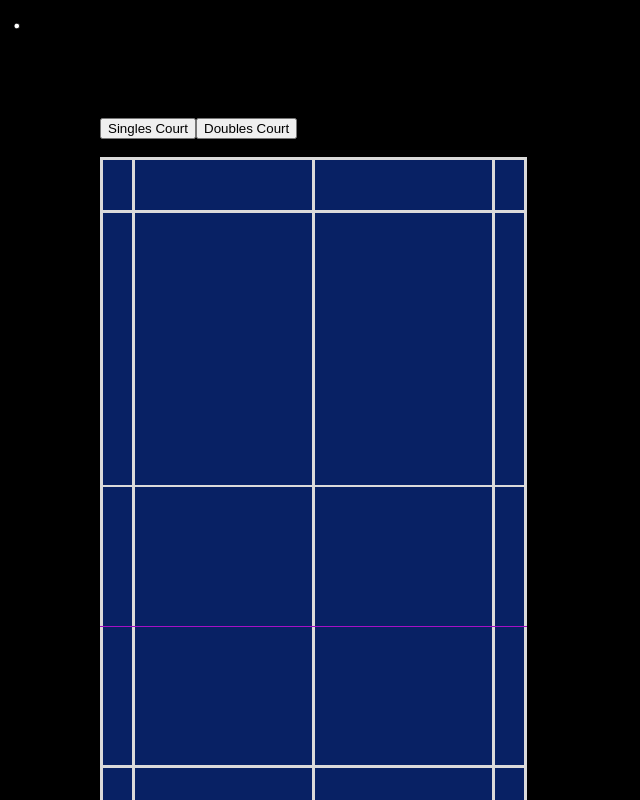
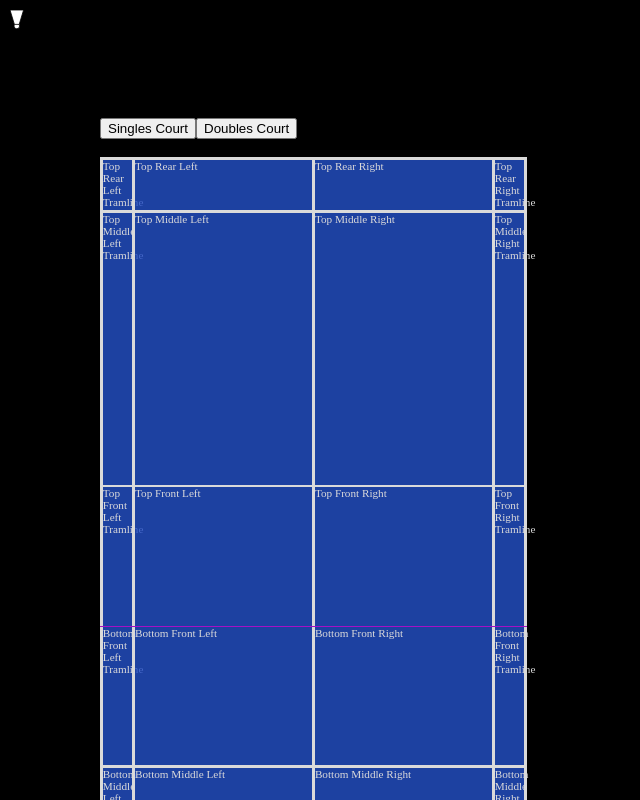
Before and after one commit to heli-t-00/Project2_badmintonCourt, a plain HTML site: page index.html in a window 1280 px wide. Both pictures are taken after a click on the button "Let's Start!". Shown: the top 800 px of the page, without its empty margins (0-640 px from the left). Drawn offline with Linux system fonts and the light colour scheme.

Commit message:
add labels to each area on court, used svg shuttle image on index.html

```diff
--- a/assets/css/court.css
+++ b/assets/css/court.css
@@ -30,7 +30,7 @@ body {
 
 /* Each grid section/area styling */
 .area {
-  background-color: rgba(13, 48, 144, 0.821);
+  background-color: rgba(43, 93, 231, 0.821);
   cursor: grab; /*grabs the cursor to show you're doing something change to hand*/
 }
 .net {
@@ -60,4 +60,42 @@ a {
   color: red;
 }
 
+/* CSS to display tool tips above the class area divs */
+        .area:hover:after {
+            display: block;
+            position: absolute;
+            z-index: 1;
+            width: fit-content;
+            white-space: nowrap;
+            background-color: darkgray;
+            color: black;
+            border-radius: 5px;
+            padding: 10px;
+        }
+
+        /* Individual tool tips per area */
+        #TRL2:after { content: "Top Rear Left Tramline"; left: 0 }
+        #TRL1:after { content: "Top Rear Left"; }
+        #TRR1:after { content: "Top Rear Right"; }
+        #TRR2:after { content: "Top Rear Right Tramline"; right: 0 }
+        #TML2:after { content: "Top Middle Left Tramline"; left: 0 }
+        #TML1:after { content: "Top Middle Left"; }
+        #TMR1:after { content: "Top Middle Right"; }
+        #TMR2:after { content: "Top Middle Right Tramline"; right: 0 }
+        #TFL2:after { content: "Top Front Left Tramline"; left: 0 }
+        #TFL1:after { content: "Top Front Left"; }
+        #TFR1:after { content: "Top Front Right"; }
+        #TFR2:after { content: "Top Front Right Tramline"; right: 0 }
+        #BFL2:after { content: "Bottom Front Left Tramline"; left: 0 }
+        #BFL1:after { content: "Bottom Front Left"; }
+        #BFR1:after { content: "Bottom Front Right"; }
+        #BFR2:after { content: "Bottom Front Right Tramline"; right: 0 }
+        #BML2:after { content: "Bottom Middle Left Tramline"; left: 0 }
+        #BML1:after { content: "Bottom Middle Left"; }
+        #BMR1:after { content: "Bottom Middle Right"; }
+        #BMR2:after { content: "Bottom Middle Right Tramline"; right: 0 }
+        #BRL2:after { content: "Bottom Rear Left Tramline"; left: 0 }
+        #BRL1:after { content: "Bottom Rear Left"; }
+        #BRR1:after { content: "Bottom Rear Right"; }
+        #BRR2:after { content: "Bottom Rear Right Tramline"; right: 0 }
 /* Media query:  */
--- a/index.html
+++ b/index.html
@@ -181,7 +181,7 @@ Ready to Learn the rules of Badminton? Let’s dive in!</p>
   <svg width="68" height="98" viewBox="0,0,68,98" id="shuttleimage" onMouseDown="rotateOnClick(event,this)">
         <g fill="#fff" stroke="#000" stroke-width="4">
             <circle cx="34px" cy="80px" r="14px" />
-            <!-- <path d="m0 0 68 0-22 72-24 0z" /> -->
+            <path d="m0 0 68 0-22 72-24 0z" />
         </g>
     </svg>
   </div>
```
